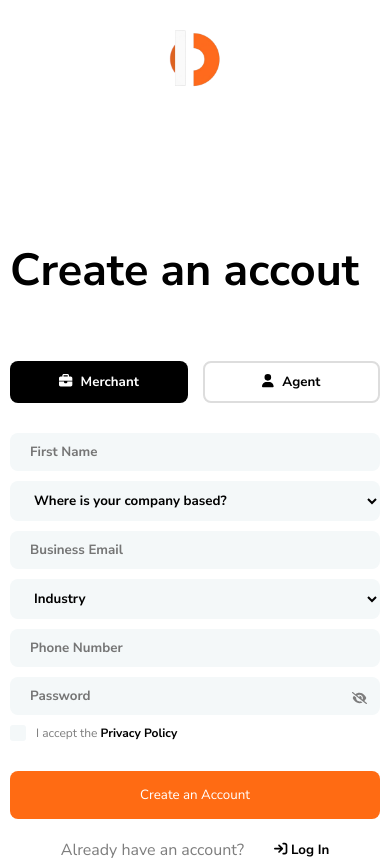
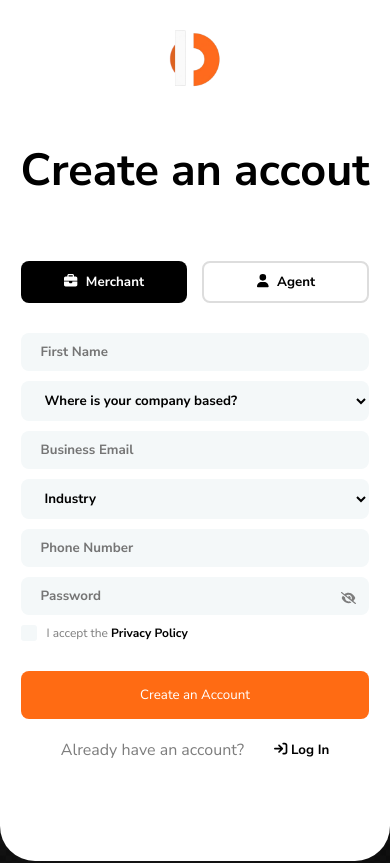
Before and after one commit to MeowB/Reno-registration, a React (Vite) app in the folder frontend/: page / in a window 390 px wide. Shown: the top 863 px of the page. Built offline with nearby package versions, Linux system fonts and the light colour scheme.

Commit message:
responsive hotfix

```diff
--- a/frontend/src/components/Form/Form.scss
+++ b/frontend/src/components/Form/Form.scss
@@ -172,10 +172,16 @@
 	}
 }
 
+@media screen and (max-width: 1040px) {
+	.form {
+
+		padding: 20px;
+	}
+}
+
 @media screen and (max-width: 380px) {
 	.form {
 		min-width: 0;
-		padding: 20px;
 
 		.title {
 			h2 {
```
